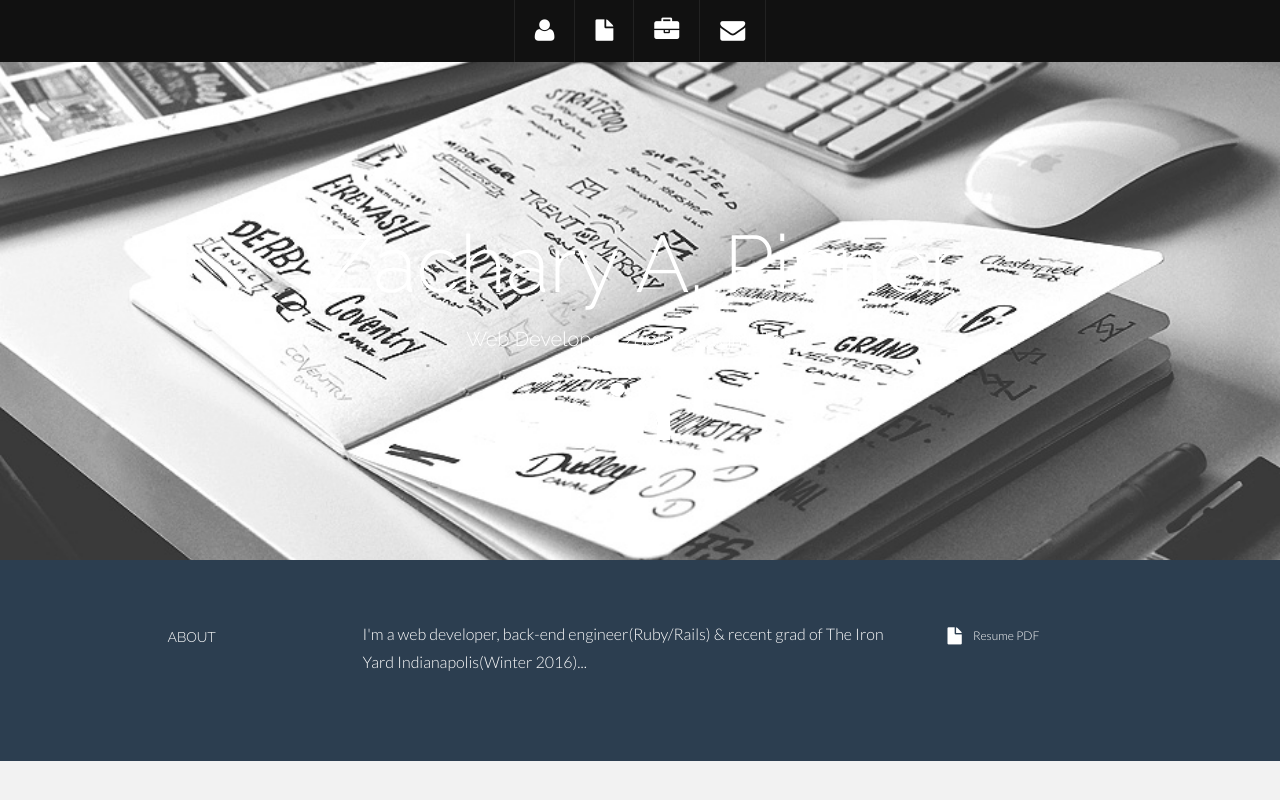
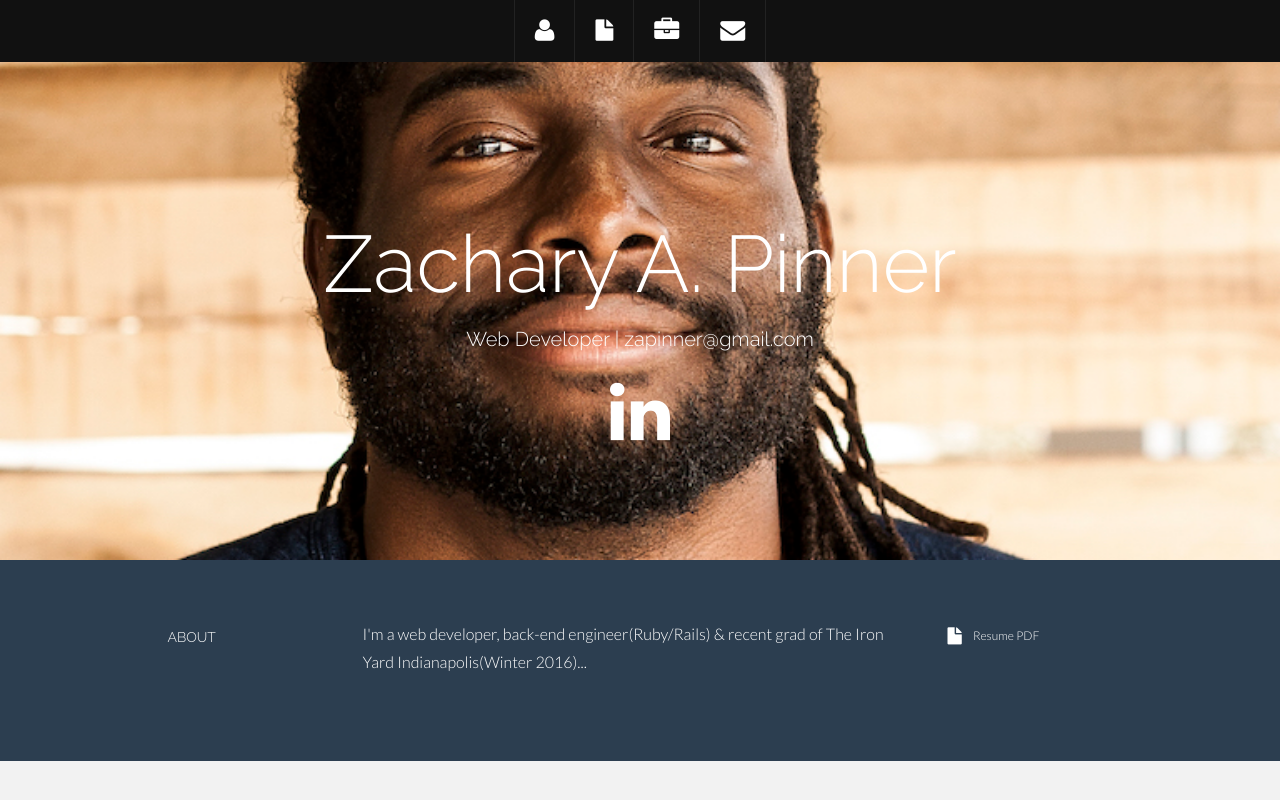
Before and after one commit to TIYZAP/portfolio, a plain HTML site: page index.html in a window 1280 px wide. Shown: the top 800 px of the page. Drawn offline with Linux system fonts and the light colour scheme; some icons are missing.

Commit message:
test img 1

```diff
--- a/assets/css/main.css
+++ b/assets/css/main.css
@@ -153,7 +153,7 @@ hr {
 
 /* Header Wrap */
 #headerwrap {
- background: url("../img/port01.jpg") no-repeat center top;
+ background: url("../img/header.jpg") no-repeat center top;
  margin-top: 60px;
  padding-top:140px;
  text-align:center;
```
